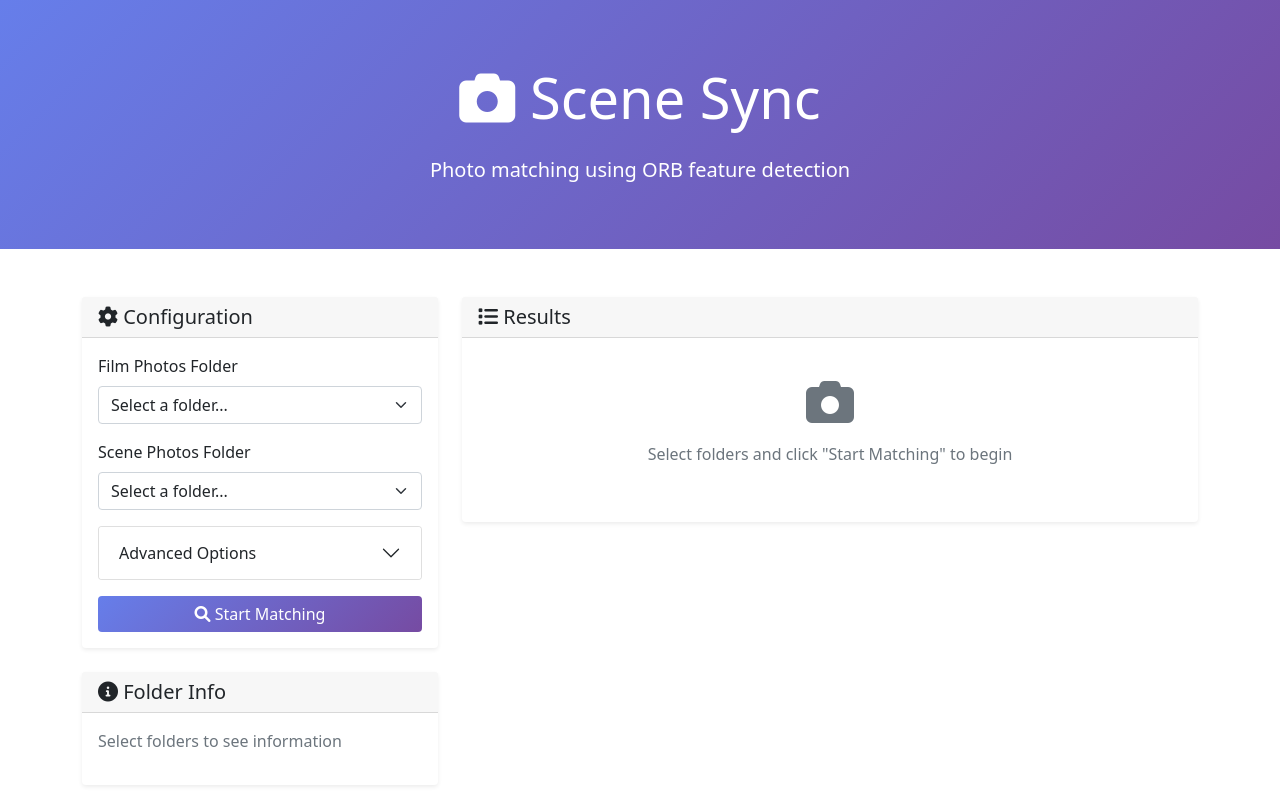
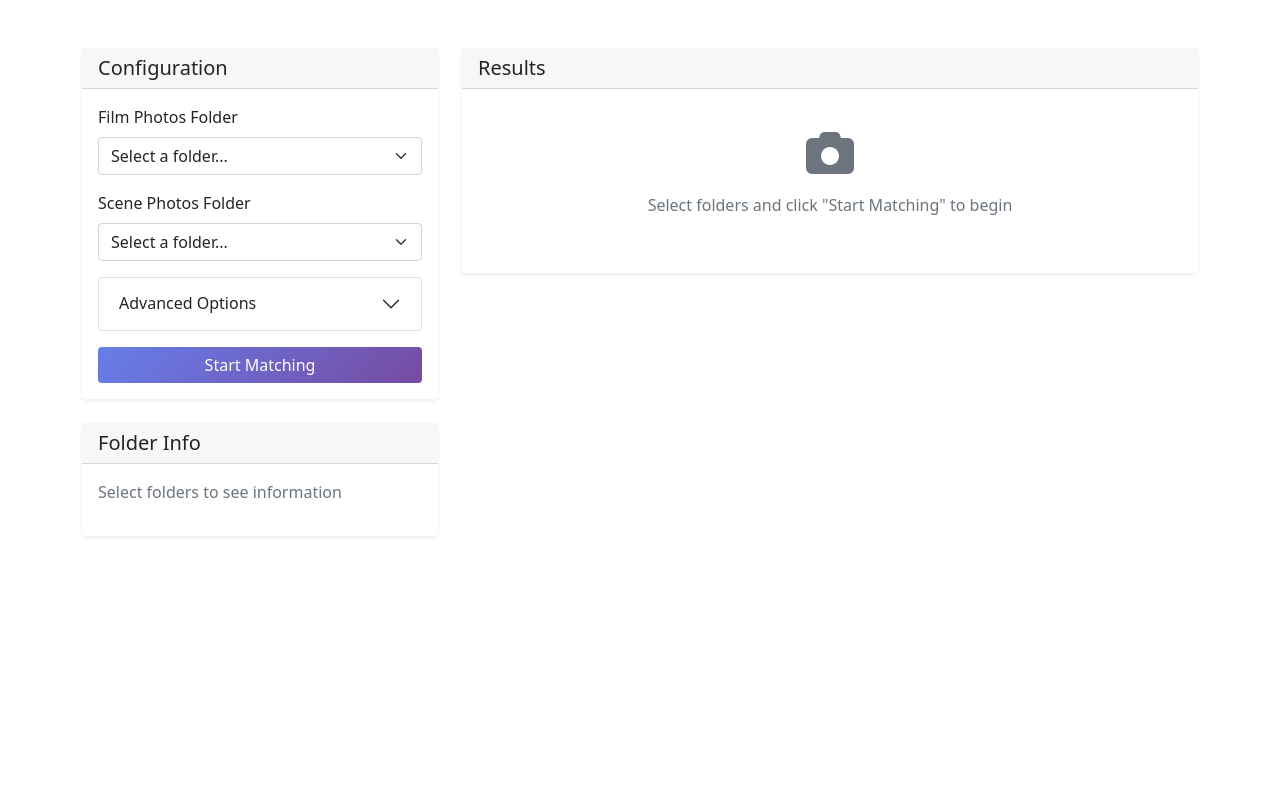
Before and after one commit to wangsheng-wu/scene-sync, a Flask app: page / in a window 1280 px wide. Run offline with Flask 3, Linux system fonts and the light colour scheme; data that the repository does not hold is empty; parts of the project's set-up code (start-up, migrations or seed data) failed here and were passed over.

Commit message:
Updated Style

```diff
--- a/app/web/templates/index.html
+++ b/app/web/templates/index.html
@@ -77,19 +77,6 @@
     </style>
 </head>
 <body>
-    <!-- Hero Section -->
-    <div class="hero-section">
-        <div class="container">
-            <div class="row">
-                <div class="col-lg-8 mx-auto text-center">
-                    <h1 class="display-4 mb-4">
-                        <i class="fas fa-camera"></i> Scene Sync
-                    </h1>
-                    <p class="lead mb-0">Photo matching using ORB feature detection</p>
-                </div>
-            </div>
-        </div>
-    </div>
 
     <!-- Main Content -->
     <div class="container mt-5">
@@ -98,7 +85,7 @@
             <div class="col-lg-4">
                 <div class="card mb-4">
                     <div class="card-header">
-                        <h5 class="mb-0"><i class="fas fa-cog"></i> Configuration</h5>
+                        <h5 class="mb-0">Configuration</h5>
                     </div>
                     <div class="card-body">
                         <form id="matchingForm">
@@ -152,7 +139,7 @@
 
                             <!-- Submit Button -->
                             <button type="submit" class="btn btn-primary w-100" id="matchButton" style="margin-top: 1rem;">
-                                <i class="fas fa-search"></i> Start Matching
+                                Start Matching
                             </button>
                         </form>
                     </div>
@@ -161,7 +148,7 @@
                 <!-- Folder Information -->
                 <div class="card">
                     <div class="card-header">
-                        <h5 class="mb-0"><i class="fas fa-info-circle"></i> Folder Info</h5>
+                        <h5 class="mb-0">Folder Info</h5>
                     </div>
                     <div class="card-body">
                         <div id="folderInfo">
@@ -175,7 +162,7 @@
             <div class="col-lg-8">
                 <div class="card" style="margin-bottom: 1rem;">
                     <div class="card-header d-flex justify-content-between align-items-center">
-                        <h5 class="mb-0"><i class="fas fa-list"></i> Results</h5>
+                        <h5 class="mb-0">Results</h5>
                         <div id="downloadSection" style="display: none;">
                             <button class="btn btn-sm btn-outline-primary" id="downloadBtn">
                                 <i class="fas fa-download"></i> Download CSV
--- a/main.py
+++ b/main.py
@@ -23,7 +23,7 @@ def main():
         print("Starting Scene Sync web server...")
         print("Open http://localhost:5001 in your browser")
         print("Press Ctrl+C to stop the server")
-        app.run(debug=True, host='0.0.0.0', port=5001)
+        app.run(debug=False, host='0.0.0.0', port=5001)
     else:
         # Start CLI interface
         cli()
```
